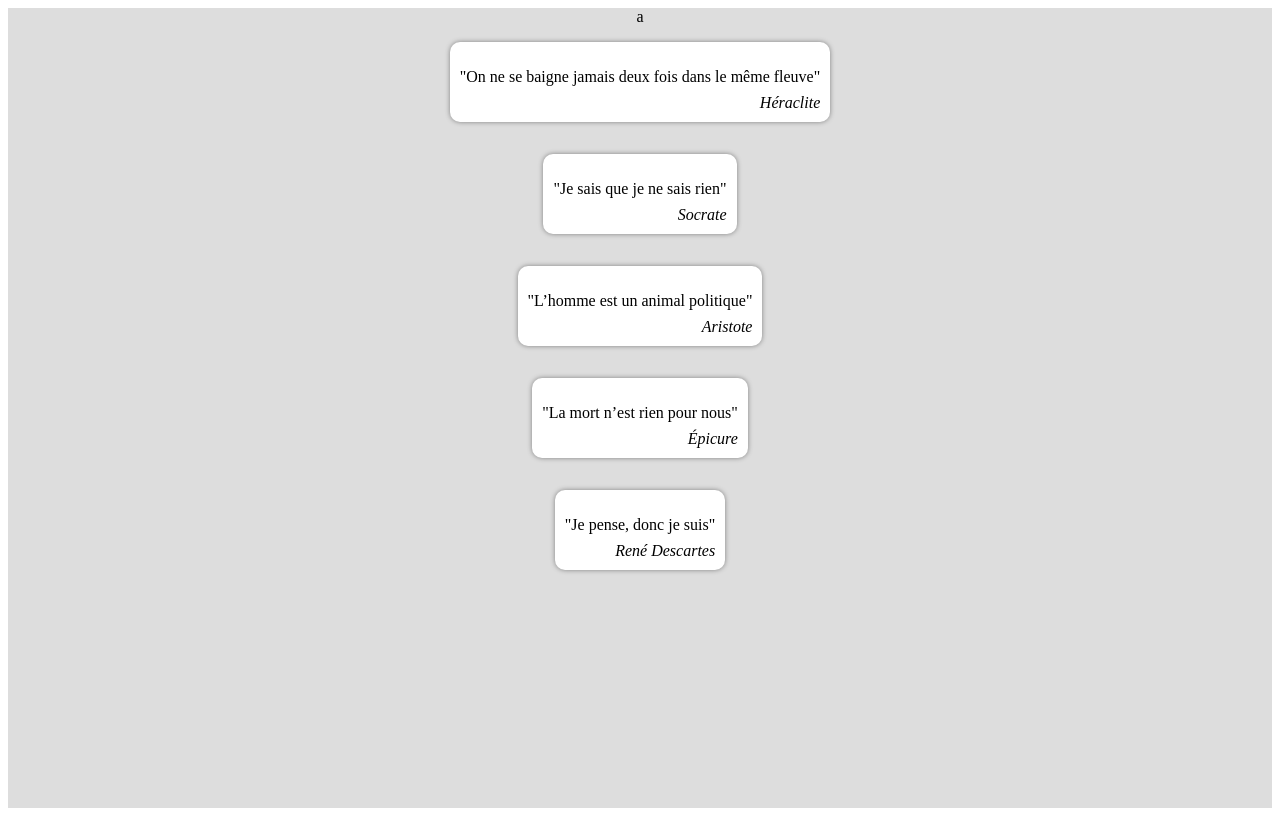
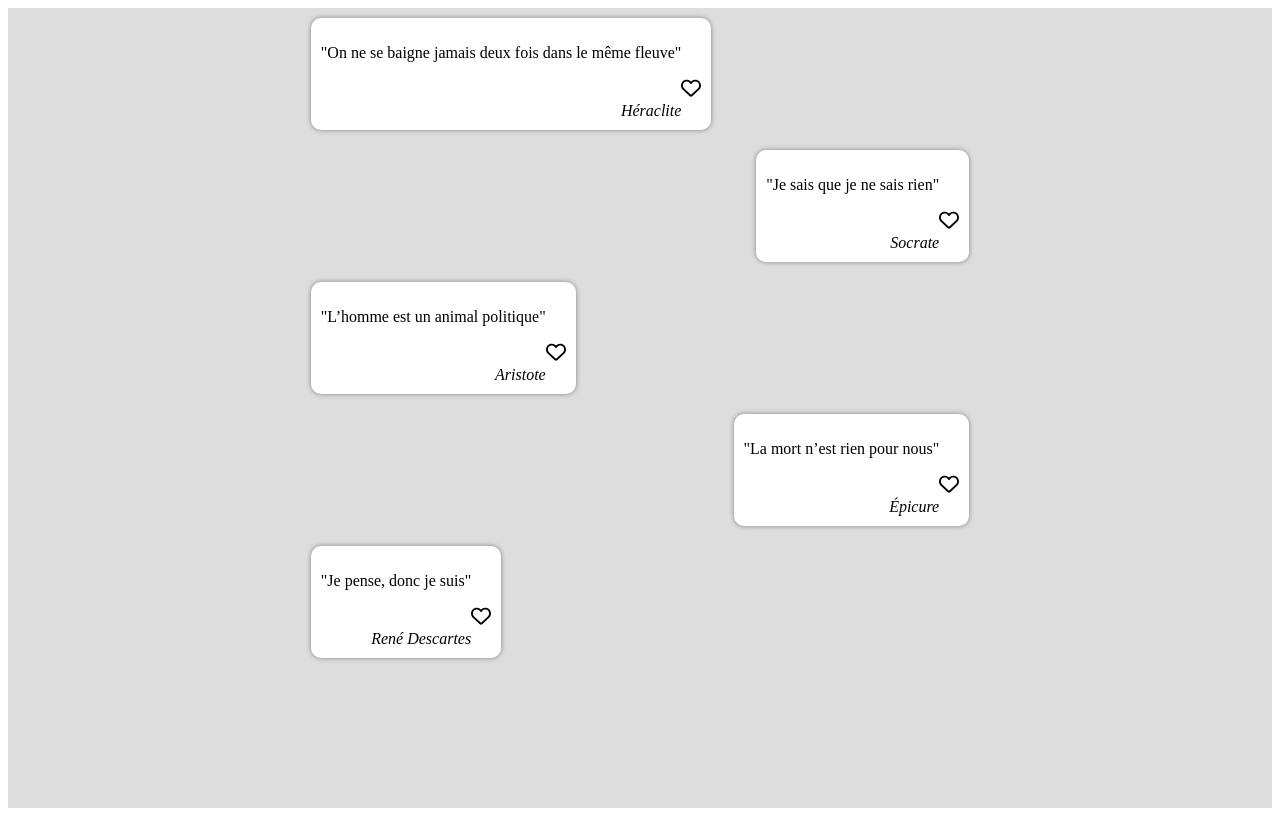
Before and after one commit to Flozerty/exosBaseJS, a plain HTML site: page exo5/index.html in a window 1280 px wide. Drawn offline with Linux system fonts and the light colour scheme.

Commit message:
exo5 end, ajout de localStorage

```diff
--- a/exo5/index.html
+++ b/exo5/index.html
@@ -5,16 +5,17 @@
   <meta charset="UTF-8">
   <meta name="viewport" content="width=device-width, initial-scale=1.0">
   <title>Document</title>
+
+  <script src="https://kit.fontawesome.com/7252ea4d54.js" crossorigin="anonymous"></script>
   <link rel="stylesheet" href="styles.css">
 </head>
 
 <body>
-  <main>
-    a
-  </main>
+  <main></main>
 
   <script type='module' src="quotes.js"></script>
   <script type='module' src="script.js"></script>
+
 </body>
 
 </html>
--- a/exo5/script.js
+++ b/exo5/script.js
@@ -2,35 +2,59 @@ import { citations } from "./quotes.js";
 
 const main = document.querySelector('main')
 
-console.log(citations)
 
-// citations.forEach(citation => {
-
-//   console.log(citation)
-//   const blockquote = document.createElement('blockquote');
-
-//   const p = document.createElement('p');
-//   p.innerText = `"${citation.citation}"`
-//   const cite = document.createElement('cite');
-//   cite.innerText = citation.auteur
-
-//   blockquote.appendChild(p);
-//   blockquote.appendChild(cite);
-//   main.appendChild(blockquote)
-// });
+//// Initialisation de favoris à [] si localStorage.getItem retourne 'null'
+let favoris = [];
+if (localStorage.getItem('favoris')) {
+  favoris = JSON.parse(localStorage.getItem('favoris'));
+}
 
 for (let key in citations) {
+  let citation = citations[key]
 
-  let citation = citations[key]
-  console.log(citation)
+  ////////////CONSTRUCTION DES BLOCKQUOTES///////////////
   const blockquote = document.createElement('blockquote');
 
   const p = document.createElement('p');
-  p.innerText = `"${citation.citation}"`
+  p.innerText = `"${citation.citation}"`;
   const cite = document.createElement('cite');
-  cite.innerText = citation.auteur
+  cite.innerText = citation.auteur;
+
+  const likeButton = document.createElement('div');
+  likeButton.classList.add('like');
 
   blockquote.appendChild(p);
+  blockquote.appendChild(likeButton);
   blockquote.appendChild(cite);
-  main.appendChild(blockquote)
+  main.appendChild(blockquote);
+  //////////////////////////////////////////////////////
+
+  verifyFavory();
+
+  likeButton.addEventListener('click', () => {
+    if (favoris.includes(key)) {
+      const index = favoris.indexOf(key);
+      favoris.splice(index, 1);
+
+    } else {
+      favoris.push(key);
+
+    }
+    console.log(favoris)
+    localStorage.setItem('favoris', JSON.stringify(favoris));
+    verifyFavory();
+  })
+
+  // Fonction qui attribue le coeur différent si la blockquote est en favori ou non.
+  function verifyFavory() {
+    if (!favoris.includes(key)) {
+      likeButton.innerHTML = `<svg xmlns="http://www.w3.org/2000/svg" viewBox="0 0 512 512"><!--!Font Awesome Free 6.5.1 by @fontawesome - https://fontawesome.com License - https://fontawesome.com/license/free Copyright 2024 Fonticons, Inc.--><path d="M225.8 468.2l-2.5-2.3L48.1 303.2C17.4 274.7 0 234.7 0 192.8v-3.3c0-70.4 50-130.8 119.2-144C158.6 37.9 198.9 47 231 69.6c9 6.4 17.4 13.8 25 22.3c4.2-4.8 8.7-9.2 13.5-13.3c3.7-3.2 7.5-6.2 11.5-9c0 0 0 0 0 0C313.1 47 353.4 37.9 392.8 45.4C462 58.6 512 119.1 512 189.5v3.3c0 41.9-17.4 81.9-48.1 110.4L288.7 465.9l-2.5 2.3c-8.2 7.6-19 11.9-30.2 11.9s-22-4.2-30.2-11.9zM239.1 145c-.4-.3-.7-.7-1-1.1l-17.8-20c0 0-.1-.1-.1-.1c0 0 0 0 0 0c-23.1-25.9-58-37.7-92-31.2C81.6 101.5 48 142.1 48 189.5v3.3c0 28.5 11.9 55.8 32.8 75.2L256 430.7 431.2 268c20.9-19.4 32.8-46.7 32.8-75.2v-3.3c0-47.3-33.6-88-80.1-96.9c-34-6.5-69 5.4-92 31.2c0 0 0 0-.1 .1s0 0-.1 .1l-17.8 20c-.3 .4-.7 .7-1 1.1c-4.5 4.5-10.6 7-16.9 7s-12.4-2.5-16.9-7z"/></svg>`
+    } else {
+      likeButton.innerHTML = `<svg xmlns="http://www.w3.org/2000/svg" viewBox="0 0 512 512"><!--!Font Awesome Free 6.5.1 by @fontawesome - https://fontawesome.com License - https://fontawesome.com/license/free Copyright 2024 Fonticons, Inc.--><path d="M47.6 300.4L228.3 469.1c7.5 7 17.4 10.9 27.7 10.9s20.2-3.9 27.7-10.9L464.4 300.4c30.4-28.3 47.6-68 47.6-109.5v-5.8c0-69.9-50.5-129.5-119.4-141C347 36.5 300.6 51.4 268 84L256 96 244 84c-32.6-32.6-79-47.5-124.6-39.9C50.5 55.6 0 115.2 0 185.1v5.8c0 41.5 17.2 81.2 47.6 109.5z"/></svg>`
+    }
+  }
 };
+
+// localStorage.setItem('citations', JSON.stringify(citations))
+
+// const citations = localStorage.getItem('citations').toString();
--- a/exo5/styles.css
+++ b/exo5/styles.css
@@ -1,9 +1,12 @@
 main {
   display: flex;
   flex-direction: column;
-  align-items: center;
   height: 100vh;
   background-color: rgb(221, 221, 221);
+  width: 60%;
+  min-width: 00px;
+  max-width: 800px;
+  padding: 0 20%;
 }
 
 blockquote {
@@ -11,12 +14,30 @@ blockquote {
   border-radius: 10px;
   box-shadow: 0 0 5px grey;
   padding: 10px;
-  padding-bottom: 20px;
-  position: relative;
+  display: flex;
+  flex-direction: column;
+  text-align: center;
+  align-self: flex-start;
+  margin: 10px 50px;
+}
+
+blockquote:nth-child(2n) {
+  align-self: flex-end;
+}
+
+p {
+  padding-right: 20px;
 }
 
 cite {
-  position: absolute;
-  bottom: 10px;
-  right: 10px;
+  text-align: end;
+  padding-right: 20px;
 }
+
+.like {
+  align-self: flex-end;
+}
+
+svg {
+  width: 20px;
+}
```
Also changed, not shown: exo5/quotes.js (line endings or trailing spaces).
